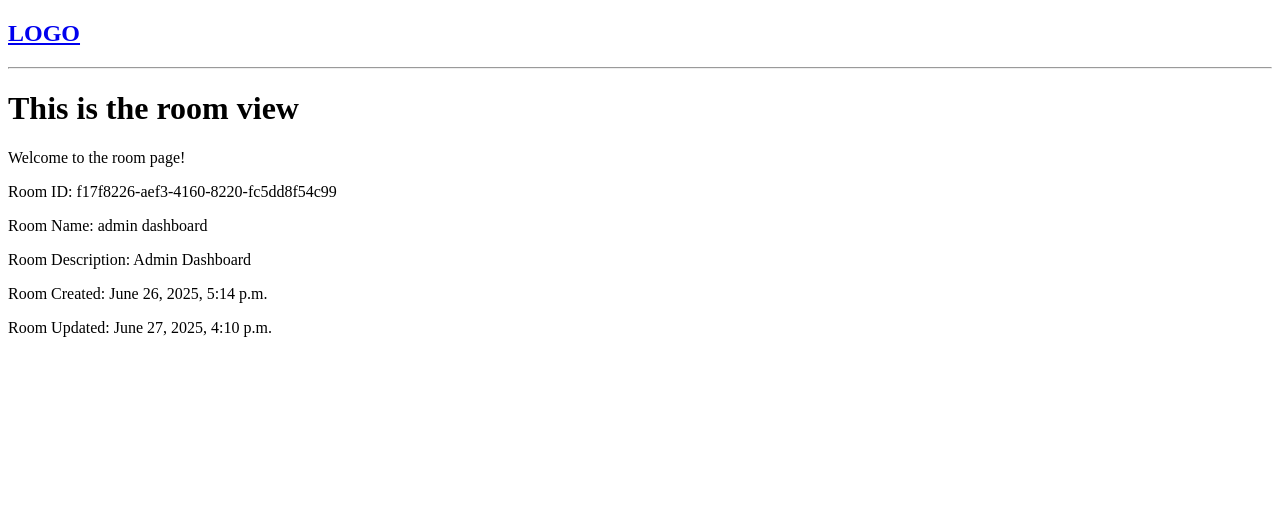
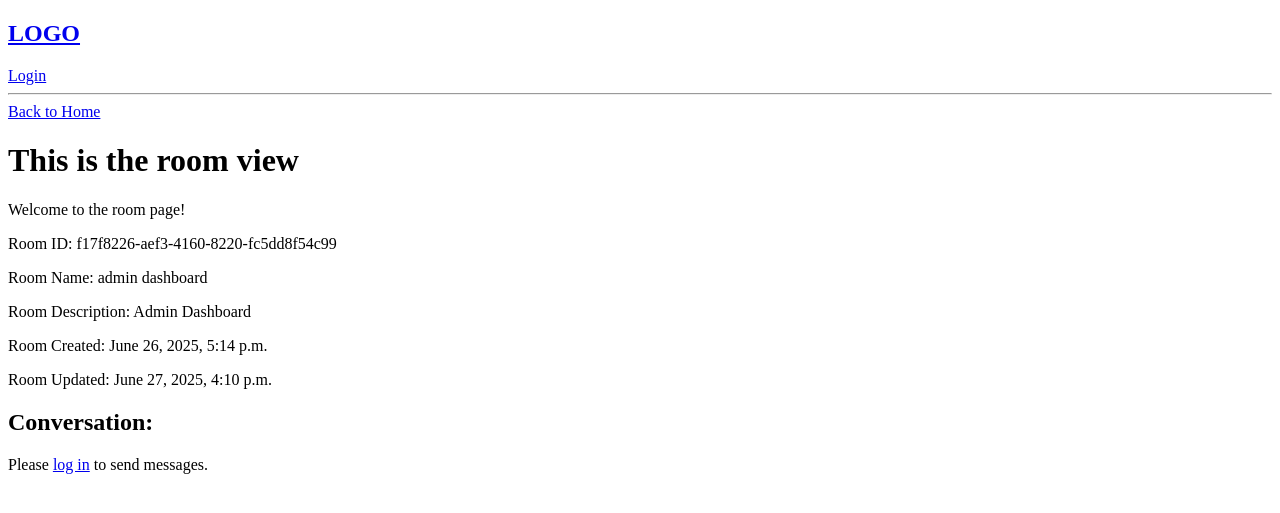
Before and after one commit to AS-Aurora/proj, a Django app: page /room/f17f8226-aef3-4160-8220-fc5dd8f54c99 in a window 1280 px wide. Shown: the top 513 px of the page. Run offline with Django 5.2, Linux system fonts and the light colour scheme; data comes from the database, SQL or seed files in the repository; both versions use the stored data as it was after the commit.

Commit message:
Integrated some minor changes in the login, register and logout part

```diff
--- a/base/templates/base/room.html
+++ b/base/templates/base/room.html
@@ -9,6 +9,8 @@
     {% extends 'main.html' %}
 
     {% block content %}
+    <a href="{% url 'home' %}">Back to Home</a>
+
     <h1>This is the room view</h1>
     <p>Welcome to the room page!</p>
     <p>Room ID: {{ room.id }}</p>
@@ -16,6 +18,26 @@
     <p>Room Description: {{ room.description }}</p>
     <p>Room Created: {{ room.created }}</p>
     <p>Room Updated: {{ room.updated }}</p>
+
+    <h2>Conversation:</h2>
+        {% if user.is_authenticated %}
+        <form method="POST">
+            {% csrf_token %}
+            <textarea name="message" placeholder="Type your message here..." required style="width: 300px;"></textarea>
+            <button type="submit">Send</button>
+        </form>
+    {% else %}
+        <p>Please <a href="{% url 'login' %}">log in</a> to send messages.</p>
+    {% endif %}
+    <br>
+    {% for message in roomMessages %}
+        <div>
+            <p><strong>{{ message.user }}:</strong> {{ message.body }}</p>
+            <p><em>Sent at: {{ message.created|timesince }} ago</em></p>
+        </div>
+        <hr>
+    {% endfor %}
+
     {% endblock %}
 </body>
 </html>
--- a/base/views.py
+++ b/base/views.py
@@ -25,10 +25,10 @@ def loginPage(request):
             return redirect('login')  # Redirect to login page if authentication fails
         else:
             login(request, user)
-            return redirect('home')
+            link = request.GET.get('next') or request.POST.get('next')
+            return redirect(link if link else 'home')  # Redirect to the prev URL or home page
 
     context = {'page': 'login'}
-
     return render(request, 'base/login.html', context)
 
 def registerPage(request):
@@ -44,7 +44,8 @@ def registerPage(request):
             user.username = user.username.lower()
             user.save()
             login(request, user)
-            return redirect('login')
+            link = request.GET.get('next') or request.POST.get('next')
+            return redirect(link if link else 'home')
         else:
             messages.error(request, 'An error occurred during registration')
 
@@ -70,7 +71,8 @@ def home(request):
 
 def room(request, pk):
     room = Room.objects.get(id=UUID(pk))  # Fetch the room by its UUID
-    context = {'room': room}
+    roomMessages = room.message_set.all().order_by('-created')  # Fetch all messages related to the room
+    context = {'room': room, 'roomMessages': roomMessages}
     return render(request, 'base/room.html', context)
 
 @login_required(login_url='login')
@@ -108,4 +110,5 @@ def delete_room(request, pk):
 
 def logoutUser(request):
     logout(request)  # Log out the user
-    return redirect('home')  # Redirect to the home page
+    link = request.GET.get('next') or request.POST.get('next')
+    return redirect(link if link else 'home')
--- a/templates/navbar.html
+++ b/templates/navbar.html
@@ -14,13 +14,12 @@
             <button type="submit">Search</button>
 
         </form>
+        {% endif %}
         {% if not user.is_authenticated %}
-        <a href="{% url 'login' %}">Login</a>
+        <a href="{% url 'login' %}?next={{ request.path }}">Login</a>
         {% endif %}
         {% if user.is_authenticated %}
-        <a href="{% url 'logout' %}">Logout</a>
-        {% endif %}
-        {% else %}
+        <a href="{% url 'logout' %}?next={{ request.path }}">Logout</a>
         {% endif %}
     </nav>
     <hr>
```
Also changed, not shown: base/templates/base/login.html (+7 -1 lines), db.sqlite3.
